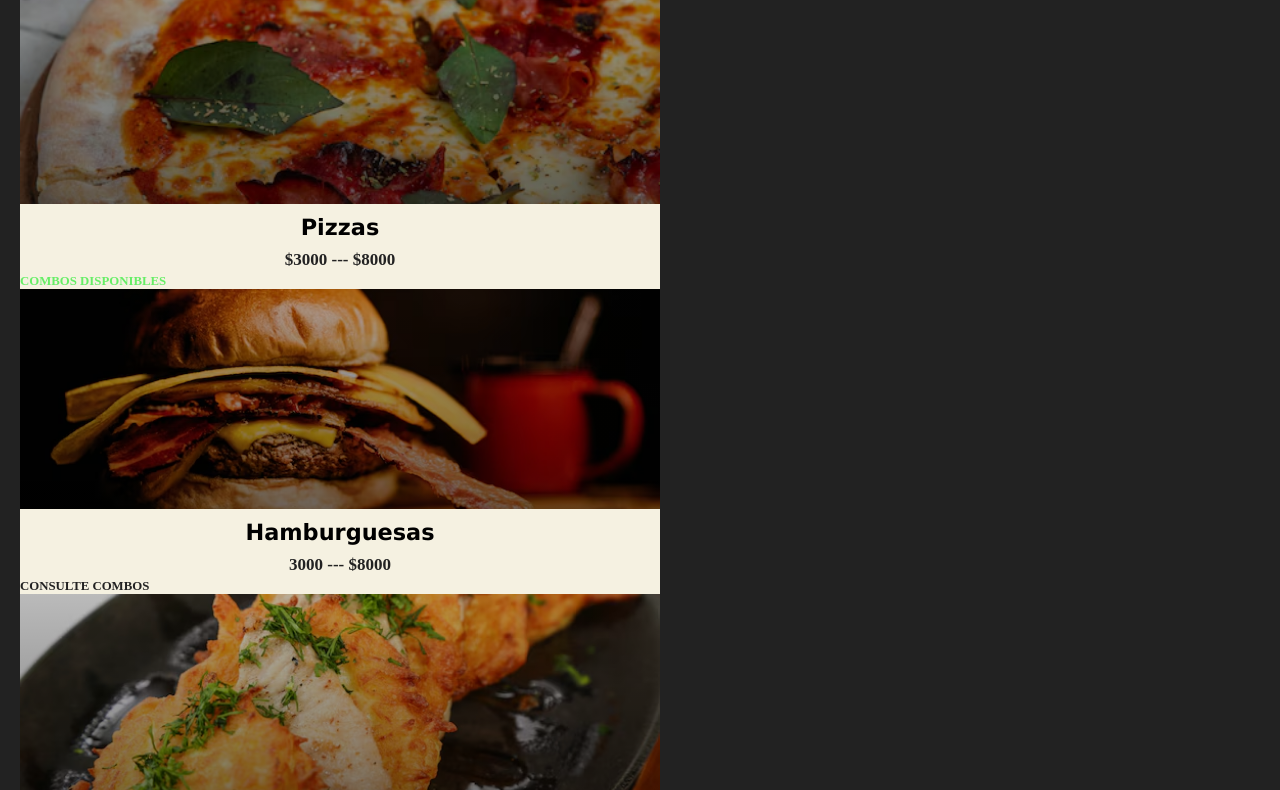
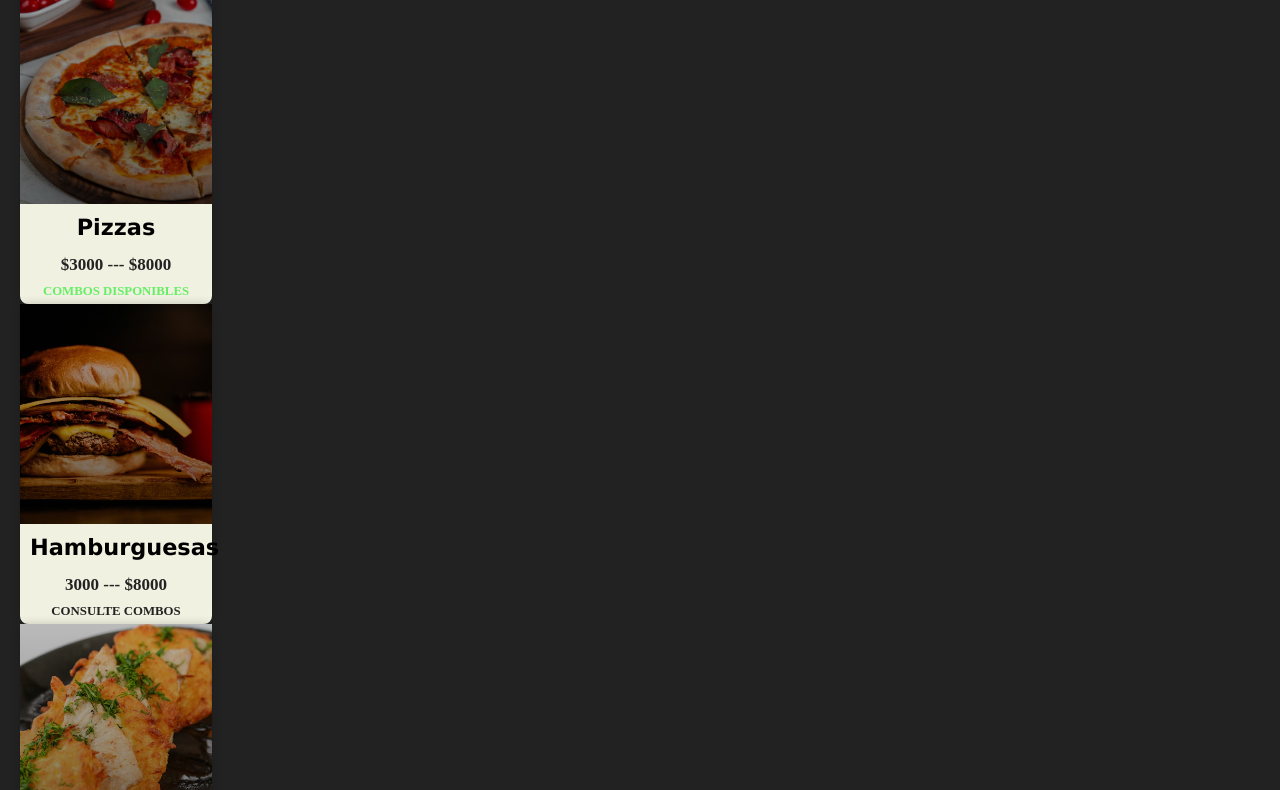
Before and after one commit to sebbaai/Mi-portafolio, a plain HTML site: page index_galery.html in a window 1280 px wide. Shown: the part 142-932 px from the top of the page. Drawn offline with nearby package versions, Linux system fonts and the light colour scheme; a web font is replaced by a local one.

Commit message:
Update index_galery.css

```diff
--- a/index_galery.css
+++ b/index_galery.css
@@ -53,8 +53,13 @@ main{
     margin: 20px;
 }
 .main__container{
-    width: 50vw;
-    background-color: #f5f1e1;
+    background-color: #f0f1e0;
+    display: flex;
+    flex-direction: column;
+    width: clamp(10vw, 15vw, 20vw);
+    height: clamp(15vh, 40vh, 45vh);
+    box-shadow: 0 0 10px #0003;
+    border-radius: 8px;
 }
 .line__wrapper::-webkit-scrollbar{
     background-color: transparent;
```
